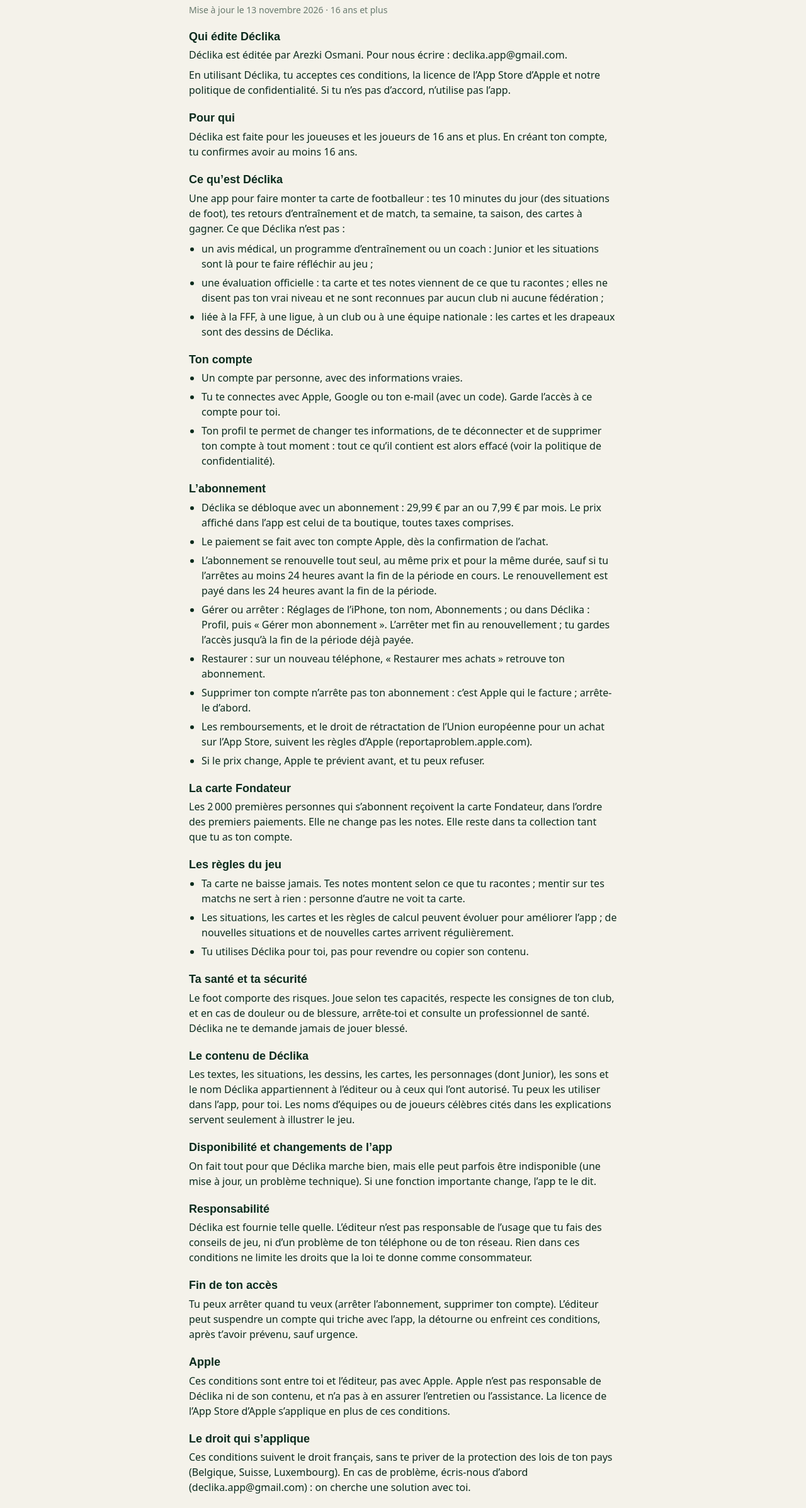
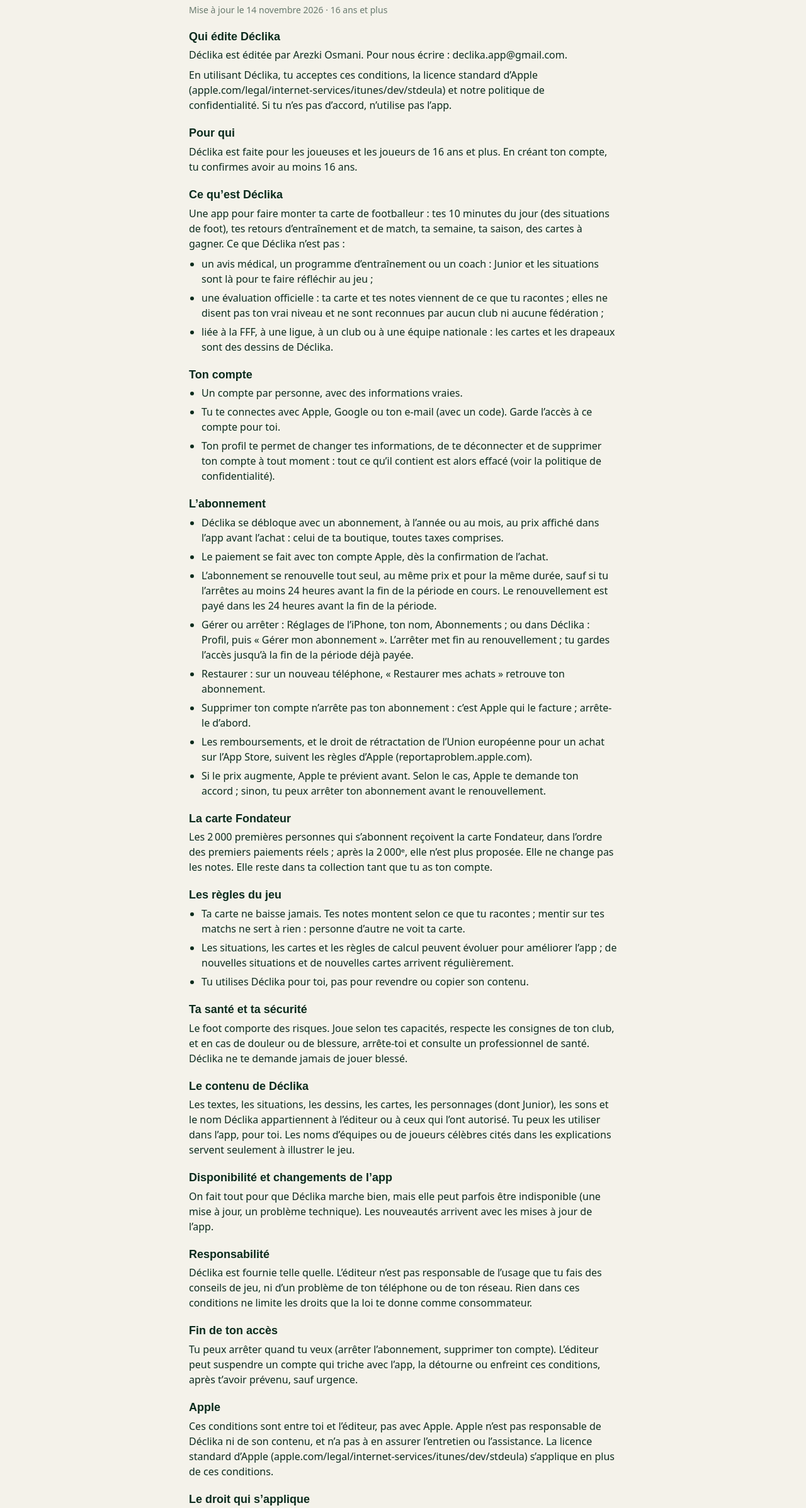
Before and after one commit to azk-os/azk-os.github.io, a plain HTML site: page conditions.html in a window 1280 px wide. Shown: the part 131-2526 px from the top of the page at 63% size. Drawn offline with Linux system fonts and the light colour scheme.

Commit message:
Déclika : la confidentialité et les conditions à jour (RevenueCat pour les abonnements, ce qu'Expo reçoit, aucun prix écrit) — republiées sur le go d'Arezki, 14 novembre 2026, 11 h 58
Co-Authored-By: Claude Opus 5.5 <noreply@anthropic.com>
Claude-Session: https://claude.ai/code/session_0183iczAfVW5JzcN3z1vEKmx

```diff
--- a/conditions.html
+++ b/conditions.html
@@ -45,22 +45,22 @@ li+li{margin-top:6px}
 <header class="tete"><div><a class="marque" href="index.html">Déclika</a><nav aria-label="Les pages de Déclika"><a href="index.html">Aide</a><a href="confidentialite.html">Confidentialité</a><a href="conditions.html" aria-current="page">Conditions</a></nav></div></header>
 <main>
 <h1>Conditions d’utilisation</h1>
-<p class="maj">Mise à jour le 13 novembre 2026 · 16 ans et plus</p>
+<p class="maj">Mise à jour le 14 novembre 2026 · 16 ans et plus</p>
 <div id="corps">
-<h3>Qui édite Déclika</h3><p>Déclika est éditée par Arezki Osmani. Pour nous écrire&nbsp;: declika.app@gmail.com.</p><p>En utilisant Déclika, tu acceptes ces conditions, la licence de l’App Store d’Apple et notre politique de confidentialité. Si tu n’es pas d’accord, n’utilise pas l’app.</p>
+<h3>Qui édite Déclika</h3><p>Déclika est éditée par Arezki Osmani. Pour nous écrire&nbsp;: declika.app@gmail.com.</p><p>En utilisant Déclika, tu acceptes ces conditions, la licence standard d’Apple (apple.com/legal/internet-services/itunes/dev/stdeula) et notre politique de confidentialité. Si tu n’es pas d’accord, n’utilise pas l’app.</p>
 <h3>Pour qui</h3><p>Déclika est faite pour les joueuses et les joueurs de 16 ans et plus. En créant ton compte, tu confirmes avoir au moins 16 ans.</p>
 <h3>Ce qu’est Déclika</h3><p>Une app pour faire monter ta carte de footballeur&nbsp;: tes 10 minutes du jour (des situations de foot), tes retours d’entraînement et de match, ta semaine, ta saison, des cartes à gagner. Ce que Déclika n’est pas&nbsp;:</p><ul><li>un avis médical, un programme d’entraînement ou un coach&nbsp;: Junior et les situations sont là pour te faire réfléchir au jeu&nbsp;;</li><li>une évaluation officielle&nbsp;: ta carte et tes notes viennent de ce que tu racontes&nbsp;; elles ne disent pas ton vrai niveau et ne sont reconnues par aucun club ni aucune fédération&nbsp;;</li><li>liée à la FFF, à une ligue, à un club ou à une équipe nationale&nbsp;: les cartes et les drapeaux sont des dessins de Déclika.</li></ul>
 <h3>Ton compte</h3><ul><li>Un compte par personne, avec des informations vraies.</li><li>Tu te connectes avec Apple, Google ou ton e-mail (avec un code). Garde l’accès à ce compte pour toi.</li><li>Ton profil te permet de changer tes informations, de te déconnecter et de supprimer ton compte à tout moment&nbsp;: tout ce qu’il contient est alors effacé (voir la politique de confidentialité).</li></ul>
-<h3>L’abonnement</h3><ul><li>Déclika se débloque avec un abonnement&nbsp;: 29,99&nbsp;€ par an ou 7,99&nbsp;€ par mois. Le prix affiché dans l’app est celui de ta boutique, toutes taxes comprises.</li><li>Le paiement se fait avec ton compte Apple, dès la confirmation de l’achat.</li><li>L’abonnement se renouvelle tout seul, au même prix et pour la même durée, sauf si tu l’arrêtes au moins 24 heures avant la fin de la période en cours. Le renouvellement est payé dans les 24 heures avant la fin de la période.</li><li>Gérer ou arrêter&nbsp;: Réglages de l’iPhone, ton nom, Abonnements&nbsp;; ou dans Déclika&nbsp;: Profil, puis «&nbsp;Gérer mon abonnement&nbsp;». L’arrêter met fin au renouvellement&nbsp;; tu gardes l’accès jusqu’à la fin de la période déjà payée.</li><li>Restaurer&nbsp;: sur un nouveau téléphone, «&nbsp;Restaurer mes achats&nbsp;» retrouve ton abonnement.</li><li>Supprimer ton compte n’arrête pas ton abonnement&nbsp;: c’est Apple qui le facture&nbsp;; arrête-le d’abord.</li><li>Les remboursements, et le droit de rétractation de l’Union européenne pour un achat sur l’App Store, suivent les règles d’Apple (reportaproblem.apple.com).</li><li>Si le prix change, Apple te prévient avant, et tu peux refuser.</li></ul>
-<h3>La carte Fondateur</h3><p>Les 2 000 premières personnes qui s’abonnent reçoivent la carte Fondateur, dans l’ordre des premiers paiements. Elle ne change pas les notes. Elle reste dans ta collection tant que tu as ton compte.</p>
+<h3>L’abonnement</h3><ul><li>Déclika se débloque avec un abonnement, à l’année ou au mois, au prix affiché dans l’app avant l’achat&nbsp;: celui de ta boutique, toutes taxes comprises.</li><li>Le paiement se fait avec ton compte Apple, dès la confirmation de l’achat.</li><li>L’abonnement se renouvelle tout seul, au même prix et pour la même durée, sauf si tu l’arrêtes au moins 24 heures avant la fin de la période en cours. Le renouvellement est payé dans les 24 heures avant la fin de la période.</li><li>Gérer ou arrêter&nbsp;: Réglages de l’iPhone, ton nom, Abonnements&nbsp;; ou dans Déclika&nbsp;: Profil, puis «&nbsp;Gérer mon abonnement&nbsp;». L’arrêter met fin au renouvellement&nbsp;; tu gardes l’accès jusqu’à la fin de la période déjà payée.</li><li>Restaurer&nbsp;: sur un nouveau téléphone, «&nbsp;Restaurer mes achats&nbsp;» retrouve ton abonnement.</li><li>Supprimer ton compte n’arrête pas ton abonnement&nbsp;: c’est Apple qui le facture&nbsp;; arrête-le d’abord.</li><li>Les remboursements, et le droit de rétractation de l’Union européenne pour un achat sur l’App Store, suivent les règles d’Apple (reportaproblem.apple.com).</li><li>Si le prix augmente, Apple te prévient avant. Selon le cas, Apple te demande ton accord&nbsp;; sinon, tu peux arrêter ton abonnement avant le renouvellement.</li></ul>
+<h3>La carte Fondateur</h3><p>Les 2 000 premières personnes qui s’abonnent reçoivent la carte Fondateur, dans l’ordre des premiers paiements réels&nbsp;; après la 2 000ᵉ, elle n’est plus proposée. Elle ne change pas les notes. Elle reste dans ta collection tant que tu as ton compte.</p>
 <h3>Les règles du jeu</h3><ul><li>Ta carte ne baisse jamais. Tes notes montent selon ce que tu racontes&nbsp;; mentir sur tes matchs ne sert à rien&nbsp;: personne d’autre ne voit ta carte.</li><li>Les situations, les cartes et les règles de calcul peuvent évoluer pour améliorer l’app&nbsp;; de nouvelles situations et de nouvelles cartes arrivent régulièrement.</li><li>Tu utilises Déclika pour toi, pas pour revendre ou copier son contenu.</li></ul>
 <h3>Ta santé et ta sécurité</h3><p>Le foot comporte des risques. Joue selon tes capacités, respecte les consignes de ton club, et en cas de douleur ou de blessure, arrête-toi et consulte un professionnel de santé. Déclika ne te demande jamais de jouer blessé.</p>
 <h3>Le contenu de Déclika</h3><p>Les textes, les situations, les dessins, les cartes, les personnages (dont Junior), les sons et le nom Déclika appartiennent à l’éditeur ou à ceux qui l’ont autorisé. Tu peux les utiliser dans l’app, pour toi. Les noms d’équipes ou de joueurs célèbres cités dans les explications servent seulement à illustrer le jeu.</p>
-<h3>Disponibilité et changements de l’app</h3><p>On fait tout pour que Déclika marche bien, mais elle peut parfois être indisponible (une mise à jour, un problème technique). Si une fonction importante change, l’app te le dit.</p>
+<h3>Disponibilité et changements de l’app</h3><p>On fait tout pour que Déclika marche bien, mais elle peut parfois être indisponible (une mise à jour, un problème technique). Les nouveautés arrivent avec les mises à jour de l’app.</p>
 <h3>Responsabilité</h3><p>Déclika est fournie telle quelle. L’éditeur n’est pas responsable de l’usage que tu fais des conseils de jeu, ni d’un problème de ton téléphone ou de ton réseau. Rien dans ces conditions ne limite les droits que la loi te donne comme consommateur.</p>
 <h3>Fin de ton accès</h3><p>Tu peux arrêter quand tu veux (arrêter l’abonnement, supprimer ton compte). L’éditeur peut suspendre un compte qui triche avec l’app, la détourne ou enfreint ces conditions, après t’avoir prévenu, sauf urgence.</p>
-<h3>Apple</h3><p>Ces conditions sont entre toi et l’éditeur, pas avec Apple. Apple n’est pas responsable de Déclika ni de son contenu, et n’a pas à en assurer l’entretien ou l’assistance. La licence de l’App Store d’Apple s’applique en plus de ces conditions.</p>
-<h3>Le droit qui s’applique</h3><p>Ces conditions suivent le droit français, sans te priver de la protection des lois de ton pays (Belgique, Suisse, Luxembourg). En cas de problème, écris-nous d’abord (declika.app@gmail.com)&nbsp;: on cherche une solution avec toi.</p>
+<h3>Apple</h3><p>Ces conditions sont entre toi et l’éditeur, pas avec Apple. Apple n’est pas responsable de Déclika ni de son contenu, et n’a pas à en assurer l’entretien ou l’assistance. La licence standard d’Apple (apple.com/legal/internet-services/itunes/dev/stdeula) s’applique en plus de ces conditions.</p>
+<h3>Le droit qui s’applique</h3><p>Ces conditions suivent le droit français, sans te priver de la protection des lois de ton pays. En cas de problème, écris-nous d’abord (declika.app@gmail.com)&nbsp;: on cherche une solution avec toi.</p>
 </div>
 </main>
 <footer class="pied"><p>Déclika est éditée par Arezki Osmani. Pour nous écrire&nbsp;: <a href="mailto:declika.app@gmail.com?subject=D%C3%A9clika%20%3A%20aide">declika.app@gmail.com</a>.</p></footer>
```
Also changed, not shown: confidentialite.html (+7 -7 lines).
